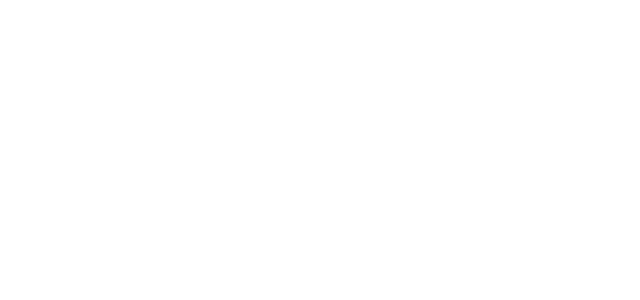
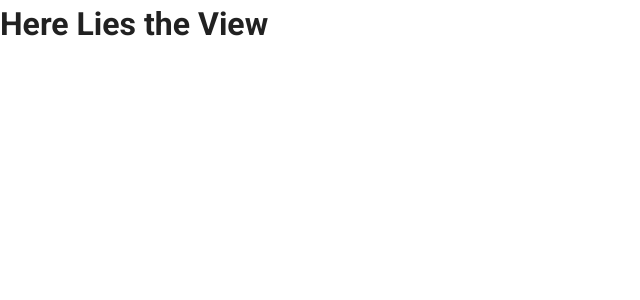
Before and after one commit to delinquent-duo/ip-calculator, a Vue app: page /#/ in a window 1280 px wide. Shown: the top 300 px of the page, without its empty margins (0-640 px from the left). Built offline with nearby package versions, Linux system fonts and the light colour scheme.

Commit message:
Added sample class based vue. Looks promising. 🚀

```diff
--- a/src/App.vue
+++ b/src/App.vue
@@ -1,10 +1,11 @@
 <template>
-  <v-app> </v-app>
+  <v-app> <TheHome /></v-app>
 </template>
 
 <script lang="ts">
-import Vue from 'vue';
-export default Vue.extend({
-  name: 'App'
-});
+import { Component, Vue } from 'vue-property-decorator';
+import TheHome from '@/views/TheHome.vue';
+
+@Component({ components: { TheHome } })
+export default class App extends Vue {}
 </script>
--- a/src/views/TheHome.vue
+++ b/src/views/TheHome.vue
@@ -1,9 +1,11 @@
 <template>
-  <h1>Here Lies the view</h1>
+  <h1>{{ welcomeMessage }}</h1>
 </template>
 <script lang="ts">
-import Vue from "vue";
-export default Vue.extend({
-  name: "home"
-});
+import { Component, Vue } from 'vue-property-decorator';
+
+@Component
+export default class TheHome extends Vue {
+  private welcomeMessage = 'Here Lies the View';
+}
 </script>
```
